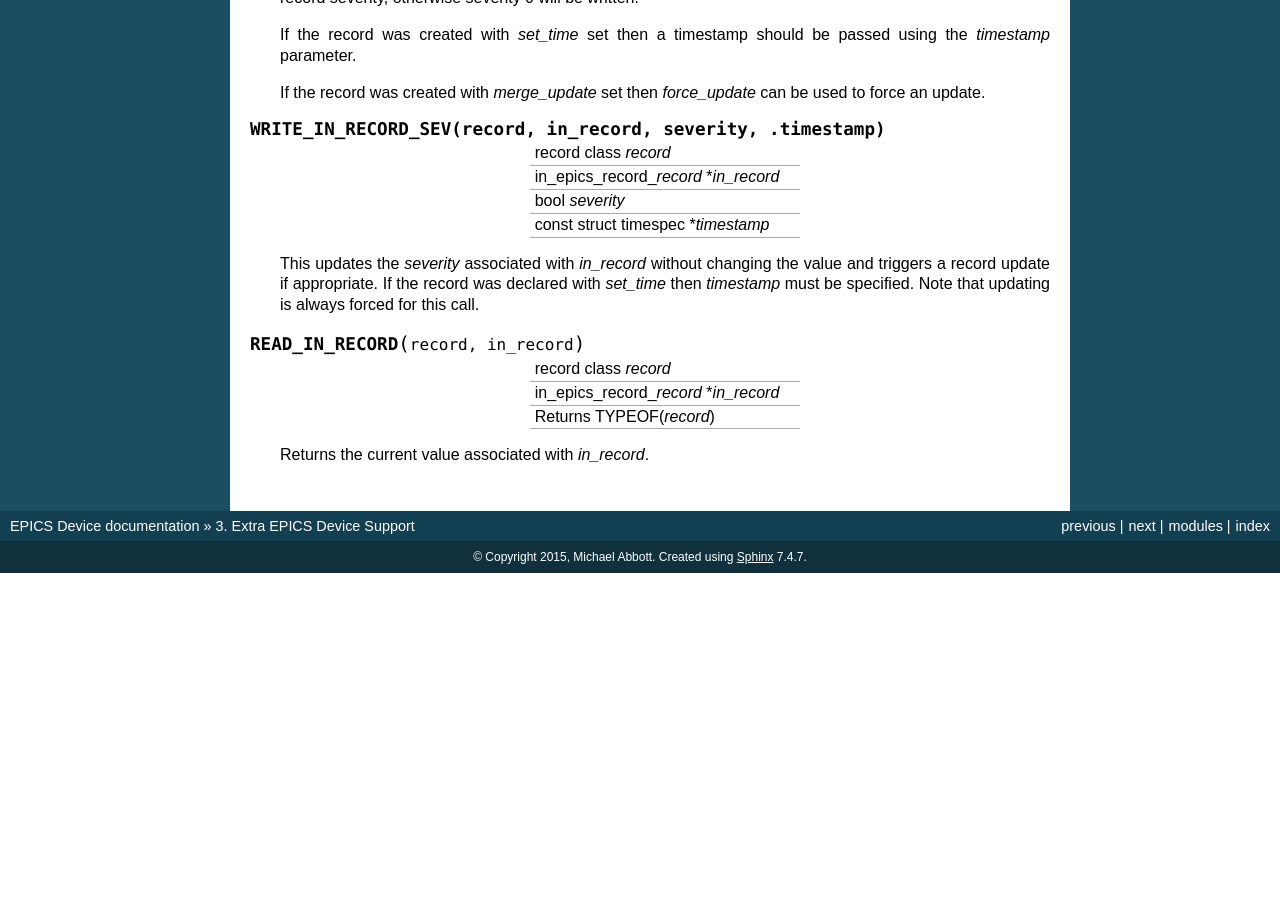
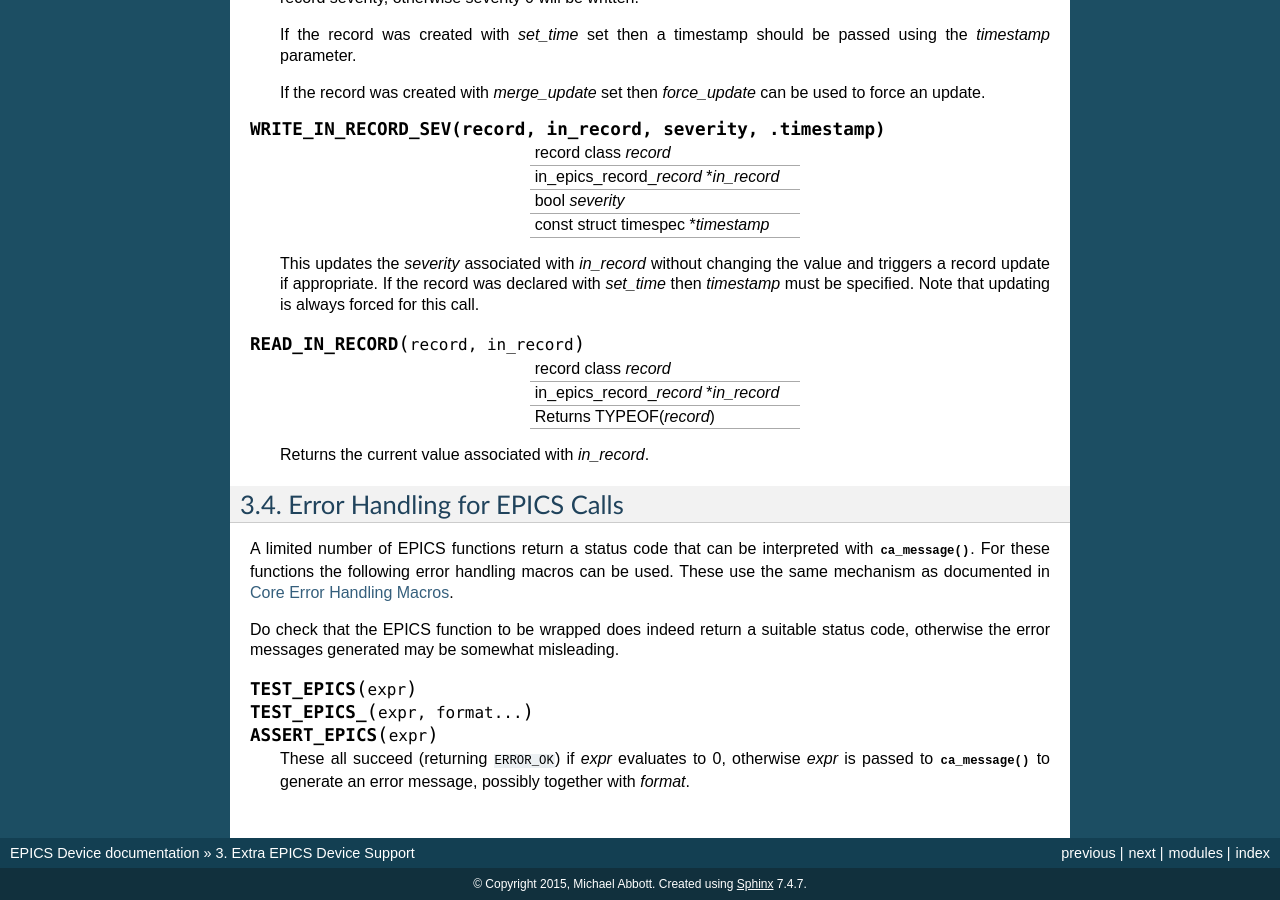
Before and after one commit to DiamondLightSource/epics_device, a Sphinx documentation site: the page built from docs/epics_extra.rst, in a window 1280 px wide and 900 px high, scrolled down 3074 px. Built offline with Sphinx 7.4.7, drawn with Linux system fonts in a browser that asks for light colours; the version number could not be read and is left out; before the commit the page ends 3647 px from its top, so only the background shows below that; some of the changed text lies outside the part shown.

Commit message:
Add error handling macros for EPICS function calls

```diff
--- a/docs/epics_extra.rst
+++ b/docs/epics_extra.rst
@@ -227,3 +227,24 @@ The API consists of the following definitions.
     ========================================================================== =
 
     Returns the current value associated with `in_record`.
+
+
+Error Handling for EPICS Calls
+------------------------------
+
+A limited number of EPICS functions return a status code that can be interpreted
+with :func:`ca_message`.  For these functions the following error handling
+macros can be used.  These use the same mechanism as documented in
+:ref:`error-core`.
+
+Do check that the EPICS function to be wrapped does indeed return a suitable
+status code, otherwise the error messages generated may be somewhat misleading.
+
+..  macro::
+    TEST_EPICS(expr)
+    TEST_EPICS_(expr, format...)
+    ASSERT_EPICS(expr)
+
+    These all succeed (returning ``ERROR_OK``) if `expr` evaluates to 0,
+    otherwise `expr` is passed to :func:`ca_message` to generate an error
+    message, possibly together with `format`.
```
Also changed, not shown: docs/error.rst (+6 -2 lines), 2 other files.
